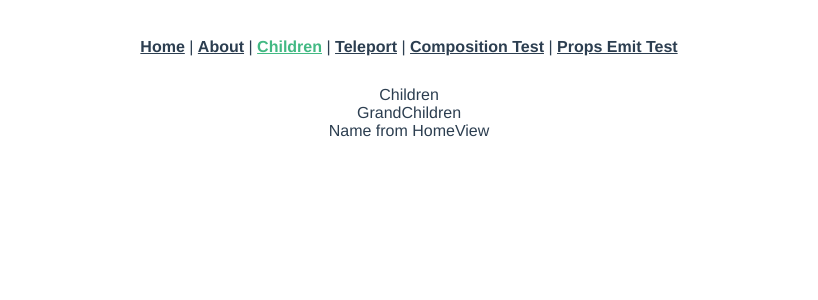
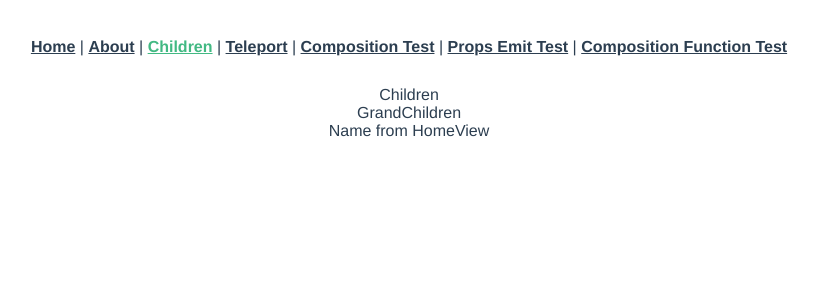
Before and after one commit to hidemiura1111/learning-vue3_cli, a Vue app: page /children in a window 1280 px wide. Shown: the top 300 px of the page, without its empty margins (231-1049 px from the left). Built offline with nearby package versions, Linux system fonts and the light colour scheme.

Commit message:
Prepare composition function page

```diff
--- a/src/App.vue
+++ b/src/App.vue
@@ -5,7 +5,8 @@
     <router-link to="/children">Children</router-link> |
     <router-link to="/teleport">Teleport</router-link> |
     <router-link to="/composition-test">Composition Test</router-link> |
-    <router-link to="/props-emit-test">Props Emit Test</router-link>
+    <router-link to="/props-emit-test">Props Emit Test</router-link> |
+    <router-link to="/composition-function-test">Composition Function Test</router-link>
   </nav>
   <router-view
     :setupBooks="setupBooks"
--- a/src/router/index.js
+++ b/src/router/index.js
@@ -4,6 +4,7 @@
 import TeleportView from '@/views/TeleportView'
 import CompositionTestView from '@/views/CompositionTestView'
 import PropsEmitTestView from '@/views/PropsEmitTestView'
+import CompositionFunctionTestViewVue from '@/views/CompositionFunctionTestView.vue'
 
 const routes = [
   {
@@ -32,6 +33,11 @@
     component: PropsEmitTestView
   },
   {
+    path: '/composition-function-test',
+    name: 'CompositionFunctionTest',
+    component: CompositionFunctionTestViewVue
+  },
+  {
     path: '/about',
     name: 'about',
     // route level code-splitting
--- /dev/null
+++ b/src/views/CompositionFunctionTestView.vue
@@ -0,0 +1,15 @@
+<template>
+  <div>
+    <div>Composition Function Test</div>
+  </div>
+</template>
+
+<script>
+export default {
+
+}
+</script>
+
+<style>
+
+</style>
```
